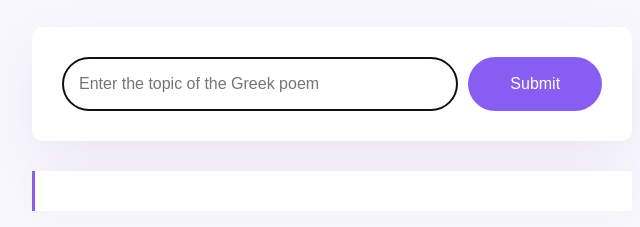
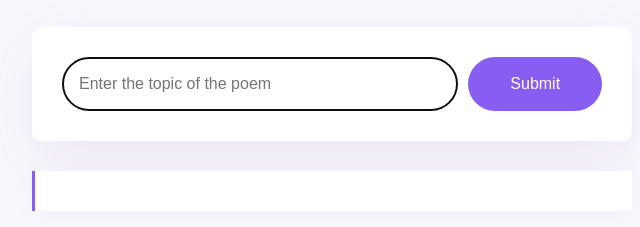
Before and after one commit to StacyEdith/AI-Greek-Poem-Generator, a plain HTML site: page index.html in a window 1280 px wide. Shown: the part 177-404 px from the top of the page, 96-736 px from the left. Drawn offline with nearby package versions, Linux system fonts and the light colour scheme.

Commit message:
Update index.html

```diff
--- a/index.html
+++ b/index.html
@@ -23,7 +23,7 @@
 
     <main>
       <form id="poem-generator-form">
-        <input type="text" placeholder="Enter the topic of the Greek poem" autofocus required autocomplete="off"
+        <input type="text" placeholder="Enter the topic of the poem" autofocus required autocomplete="off"
           class="instructions" id="user-instructions">
         <input type="submit" class="submit-button">
       </form>
```
